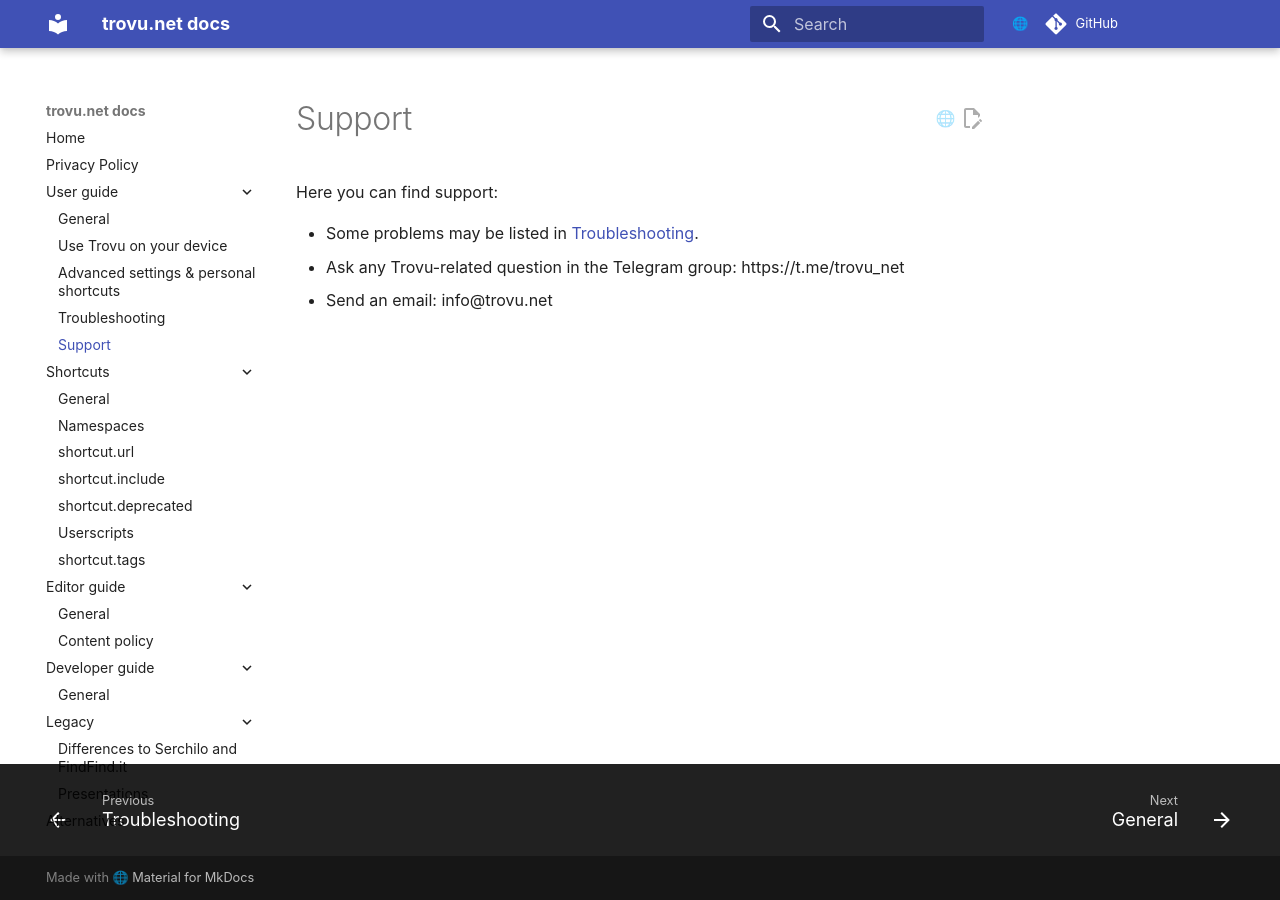
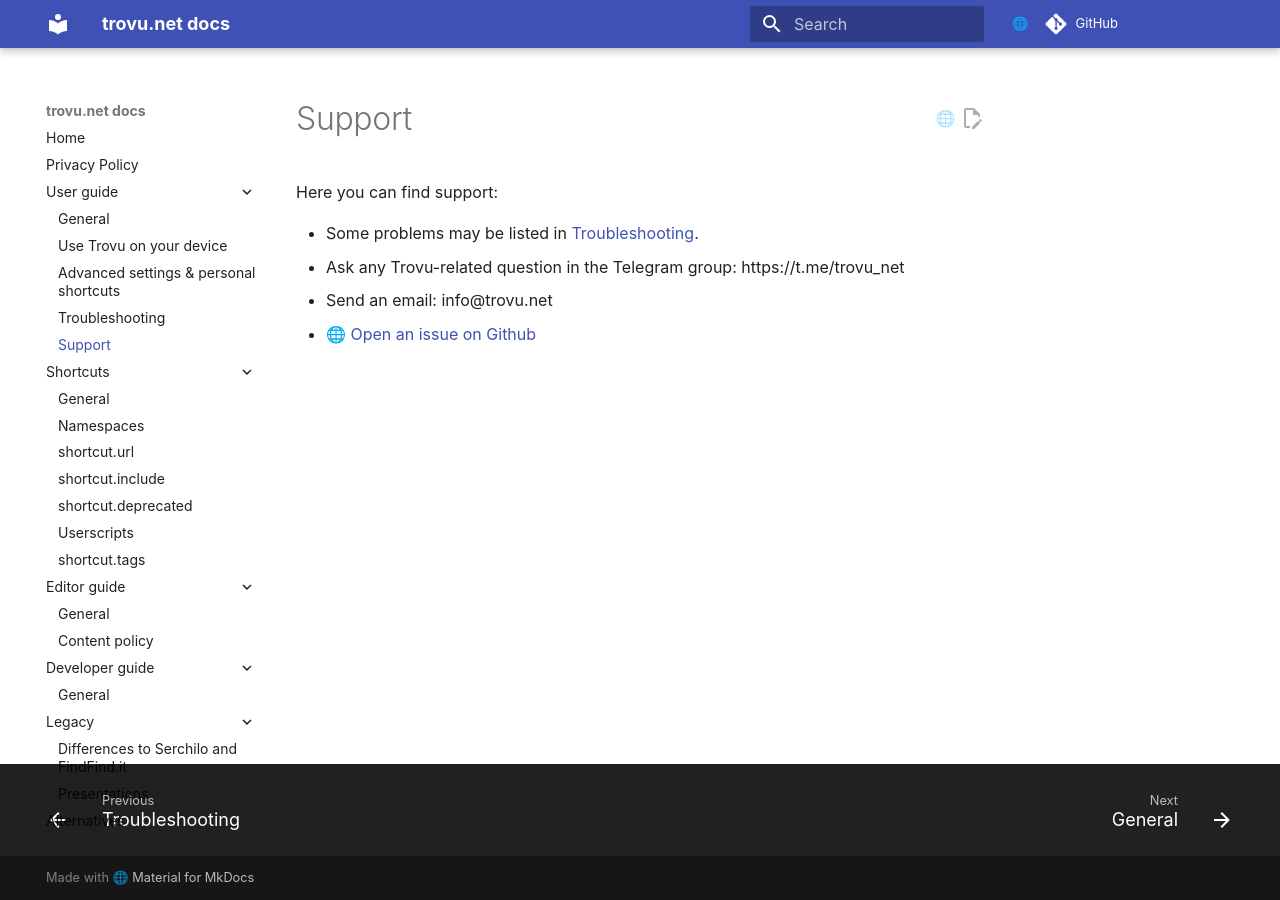
Before and after one commit to trovu/trovu, an MkDocs documentation site: the page built from docs/users/support.md, in a window 1280 px wide. Built offline with MkDocs 1.6.1 and Material for MkDocs 9.7.7, drawn with Linux system fonts in a browser that asks for light colours; comment, search, counter and statistics services are not loaded.

Commit message:
- [Open an issue on Github](https://github.com/trovu/trovu/issues)

```diff
--- a/docs/users/support.md
+++ b/docs/users/support.md
@@ -5,3 +5,4 @@
 - Some problems may be listed in [Troubleshooting](troubleshooting.md).
 - Ask any Trovu-related question in the Telegram group: https://t.me/trovu_net
 - Send an email: info@trovu.net
+- [Open an issue on Github](https://github.com/trovu/trovu/issues)
```
